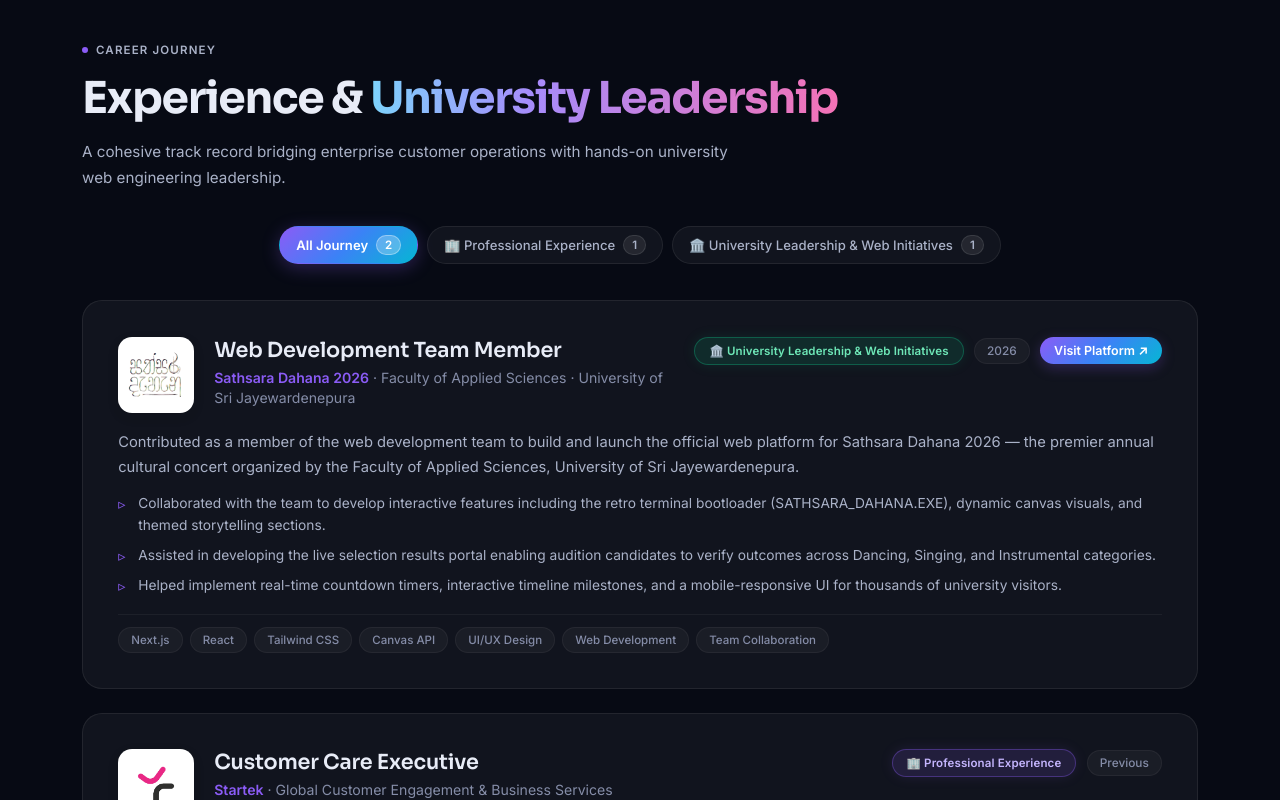
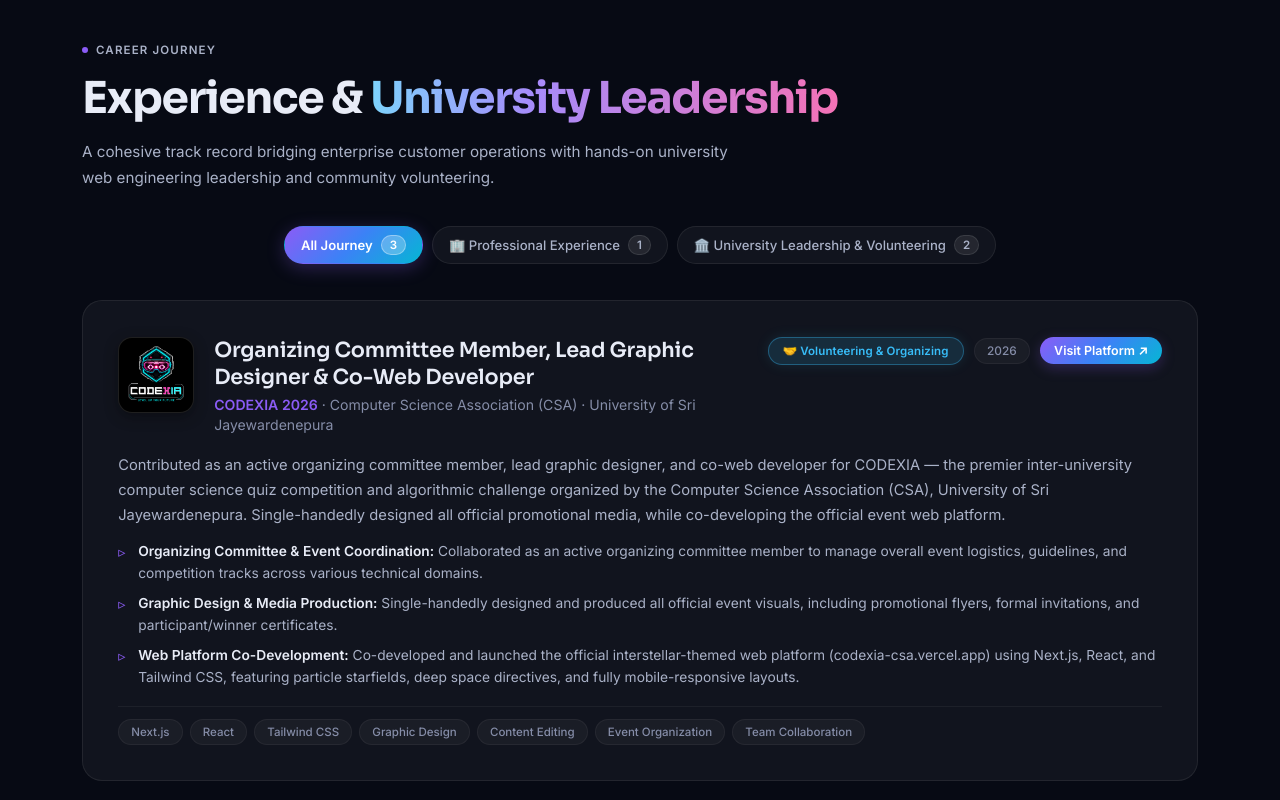
Before and after one commit to nisa2003-ops/portfolio, a React (Vite) app in the folder frontend/: page / in a window 1280 px wide. Shown: the part 6020-6820 px from the top of the page. Built offline with nearby package versions, Linux system fonts and the light colour scheme; some icons are missing.

Commit message:
feat(experience): add CodeXiA organizing committee & web developer entry to unified leadership & volunteering

```diff
--- a/frontend/src/components/Experience/Experience.jsx
+++ b/frontend/src/components/Experience/Experience.jsx
@@ -17,9 +17,12 @@
     },
     {
       id: "university",
-      label: "🏛️ University Leadership & Web Initiatives",
+      label: "🏛️ University Leadership & Volunteering",
       count: CAREER_JOURNEY.filter(
-        (item) => item.category === "university" || item.category === "campus"
+        (item) =>
+          item.category === "university" ||
+          item.category === "campus" ||
+          item.category === "volunteering"
       ).length,
     },
   ];
@@ -27,11 +30,17 @@
   const visibleItems =
     activeFilter === "all"
       ? CAREER_JOURNEY
-      : CAREER_JOURNEY.filter(
-          (item) =>
-            item.category === activeFilter ||
-            (activeFilter === "university" && item.category === "campus")
-        );
+      : CAREER_JOURNEY.filter((item) => {
+          if (activeFilter === "industry") return item.category === "industry";
+          if (activeFilter === "university") {
+            return (
+              item.category === "university" ||
+              item.category === "campus" ||
+              item.category === "volunteering"
+            );
+          }
+          return item.category === activeFilter;
+        });
 
   return (
     <section id="experience" className={styles.section}>
@@ -49,7 +58,7 @@
         </FadeIn>
         <FadeIn delay={0.15}>
           <p className="section-description">
-            A cohesive track record bridging enterprise customer operations with hands-on university web engineering leadership.
+            A cohesive track record bridging enterprise customer operations with hands-on university web engineering leadership and community volunteering.
           </p>
         </FadeIn>
 
@@ -84,7 +93,10 @@
               <article className={styles.card} data-spotlight="true">
                 <div className={styles.cardHeaderTop}>
                   <div className={styles.logoAndTitle}>
-                    <div className={styles.logoWrap}>
+                    <div
+                      className={styles.logoWrap}
+                      style={item.logoBackground ? { background: item.logoBackground } : undefined}
+                    >
                       <img
                         src={item.logo}
                         alt={`${item.organization} logo`}
@@ -108,6 +120,10 @@
                     {item.category === "industry" ? (
                       <span className={styles.badgeIndustry}>
                         🏢 Professional Experience
+                      </span>
+                    ) : item.category === "volunteering" ? (
+                      <span className={styles.badgeVolunteering}>
+                        🤝 Volunteering &amp; Organizing
                       </span>
                     ) : (
                       <span className={styles.badgeUniversity}>
@@ -135,11 +151,23 @@
 
                 {item.highlights && item.highlights.length > 0 && (
                   <ul className={styles.highlights} aria-label="Key contributions and achievements">
-                    {item.highlights.map((highlight, idx) => (
-                      <li key={idx} className={styles.highlightItem}>
-                        {highlight}
-                      </li>
-                    ))}
+                    {item.highlights.map((highlight, idx) => {
+                      const colonIdx = highlight.indexOf(":");
+                      if (colonIdx > 0 && colonIdx < 50) {
+                        const title = highlight.slice(0, colonIdx);
+                        const rest = highlight.slice(colonIdx + 1);
+                        return (
+                          <li key={idx} className={styles.highlightItem}>
+                            <strong>{title}:</strong>{rest}
+                          </li>
+                        );
+                      }
+                      return (
+                        <li key={idx} className={styles.highlightItem}>
+                          {highlight}
+                        </li>
+                      );
+                    })}
                   </ul>
                 )}
 
--- a/frontend/src/components/Experience/Experience.module.css
+++ b/frontend/src/components/Experience/Experience.module.css
@@ -126,11 +126,11 @@
   place-items: center;
   flex-shrink: 0;
   overflow: hidden;
-  background: #ffffff;
-  border: 1px solid var(--border);
+  background: #000000;
+  border: 1px solid rgba(255, 255, 255, 0.12);
   border-radius: 14px;
   padding: 6px;
-  box-shadow: 0 4px 12px rgba(0, 0, 0, 0.1);
+  box-shadow: 0 4px 14px rgba(0, 0, 0, 0.35);
 }
 
 .logo {
@@ -214,6 +214,23 @@
   white-space: nowrap;
 }
 
+.badgeVolunteering {
+  display: inline-flex;
+  align-items: center;
+  gap: 6px;
+  padding: 6px 14px;
+  border-radius: var(--radius-full);
+  font-family: var(--font-sans);
+  font-size: 0.72rem;
+  font-weight: 600;
+  letter-spacing: 0.01em;
+  color: #38bdf8;
+  background: rgba(56, 189, 248, 0.14);
+  border: 1px solid rgba(56, 189, 248, 0.35);
+  box-shadow: 0 0 14px rgba(56, 189, 248, 0.12);
+  white-space: nowrap;
+}
+
 .period {
   font-family: var(--font-sans);
   font-size: 0.74rem;
@@ -272,6 +289,11 @@
   font-size: 0.86rem;
   color: var(--text-muted);
   line-height: 1.6;
+}
+
+.highlightItem strong {
+  color: var(--text);
+  font-weight: 600;
 }
 
 .highlightItem::before {
@@ -340,6 +362,13 @@
   background: rgba(4, 120, 87, 0.08);
   border-color: rgba(4, 120, 87, 0.25);
   box-shadow: 0 2px 8px rgba(4, 120, 87, 0.08);
+}
+
+:global([data-theme="light"]) .badgeVolunteering {
+  color: #0284c7;
+  background: rgba(2, 132, 199, 0.08);
+  border-color: rgba(2, 132, 199, 0.25);
+  box-shadow: 0 2px 8px rgba(2, 132, 199, 0.08);
 }
 
 :global([data-theme="light"]) .period {
@@ -457,6 +486,7 @@
   }
   .badgeIndustry,
   .badgeUniversity,
+  .badgeVolunteering,
   .badgeCampus {
     font-size: 0.68rem;
     padding: 4px 11px;
@@ -521,6 +551,7 @@
   }
   .badgeIndustry,
   .badgeUniversity,
+  .badgeVolunteering,
   .badgeCampus {
     font-size: 0.66rem;
     padding: 4px 9px;
--- a/frontend/src/constants/data.js
+++ b/frontend/src/constants/data.js
@@ -25,6 +25,35 @@
 
 export const CAREER_JOURNEY = [
   {
+    id: "codexia",
+    role: "Organizing Committee Member, Lead Graphic Designer & Co-Web Developer",
+    organization: "CODEXIA 2026",
+    subtitle: "Computer Science Association (CSA) · University of Sri Jayewardenepura",
+    category: "volunteering",
+    categoryLabel: "Volunteering & Organizing Committee",
+    categoryBadge: "🤝 Volunteering & Organizing Committee",
+    logo: "/CodeXiA_logo.png",
+    logoBackground: "#000000",
+    period: "2026",
+    link: "https://codexia-csa.vercel.app/",
+    description:
+      "Contributed as an active organizing committee member, lead graphic designer, and co-web developer for CODEXIA — the premier inter-university computer science quiz competition and algorithmic challenge organized by the Computer Science Association (CSA), University of Sri Jayewardenepura. Single-handedly designed all official promotional media, while co-developing the official event web platform.",
+    highlights: [
+      "Organizing Committee & Event Coordination: Collaborated as an active organizing committee member to manage overall event logistics, guidelines, and competition tracks across various technical domains.",
+      "Graphic Design & Media Production: Single-handedly designed and produced all official event visuals, including promotional flyers, formal invitations, and participant/winner certificates.",
+      "Web Platform Co-Development: Co-developed and launched the official interstellar-themed web platform (codexia-csa.vercel.app) using Next.js, React, and Tailwind CSS, featuring particle starfields, deep space directives, and fully mobile-responsive layouts.",
+    ],
+    skills: [
+      "Next.js",
+      "React",
+      "Tailwind CSS",
+      "Graphic Design",
+      "Content Editing",
+      "Event Organization",
+      "Team Collaboration",
+    ],
+  },
+  {
     id: "sathsara-dahana",
     role: "Web Development Team Member",
     organization: "Sathsara Dahana 2026",
@@ -33,6 +62,7 @@
     categoryLabel: "University Leadership & Web Initiatives",
     categoryBadge: "🏛️ University Leadership & Web Initiatives",
     logo: "/sathsara-dahana-logo.png",
+    logoBackground: "#000000",
     period: "2026",
     link: "https://www.sathsaradahana.live/",
     description:
@@ -61,6 +91,7 @@
     categoryLabel: "Professional Experience",
     categoryBadge: "🏢 Professional Experience",
     logo: "/startek-logo.jpg",
+    logoBackground: "#000000",
     period: "Previous",
     description:
       "Supported enterprise customers with technical inquiries, active listening, and high-impact issue resolution under fast-paced service SLAs.",
@@ -80,10 +111,36 @@
 
 export const LEADERSHIP = [
   {
+    role: "Organizing Committee Member, Lead Graphic Designer & Co-Web Developer",
+    organization: "CODEXIA 2026",
+    subtitle: "Computer Science Association (CSA) · University of Sri Jayewardenepura",
+    logo: "/CodeXiA_logo.png",
+    logoBackground: "#000000",
+    period: "2026",
+    link: "https://codexia-csa.vercel.app/",
+    description:
+      "Contributed as an active organizing committee member, lead graphic designer, and co-web developer for CODEXIA — the premier inter-university computer science quiz competition and algorithmic challenge organized by the Computer Science Association (CSA), University of Sri Jayewardenepura. Single-handedly designed all official promotional media, while co-developing the official event web platform.",
+    highlights: [
+      "Organizing Committee & Event Coordination: Collaborated as an active organizing committee member to manage overall event logistics, guidelines, and competition tracks across various technical domains.",
+      "Graphic Design & Media Production: Single-handedly designed and produced all official event visuals, including promotional flyers, formal invitations, and participant/winner certificates.",
+      "Web Platform Co-Development: Co-developed and launched the official interstellar-themed web platform (codexia-csa.vercel.app) using Next.js, React, and Tailwind CSS, featuring particle starfields, deep space directives, and fully mobile-responsive layouts.",
+    ],
+    skills: [
+      "Next.js",
+      "React",
+      "Tailwind CSS",
+      "Graphic Design",
+      "Content Editing",
+      "Event Organization",
+      "Team Collaboration",
+    ],
+  },
+  {
     role: "Web Development Team Member",
     organization: "Sathsara Dahana 2026",
     subtitle: "Faculty of Applied Sciences · University of Sri Jayewardenepura",
     logo: "/sathsara-dahana-logo.png",
+    logoBackground: "#000000",
     period: "2026",
     link: "https://www.sathsaradahana.live/",
     description:
@@ -110,6 +167,7 @@
     role: "Customer Care Executive",
     company: "Startek",
     logo: "/startek-logo.jpg",
+    logoBackground: "#000000",
     description:
       "Supported customers with their inquiries, provided clear solutions, and helped deliver a positive service experience.",
     skills: [
```
Also changed, not shown: frontend/public/CodeXiA_logo.png (added).
